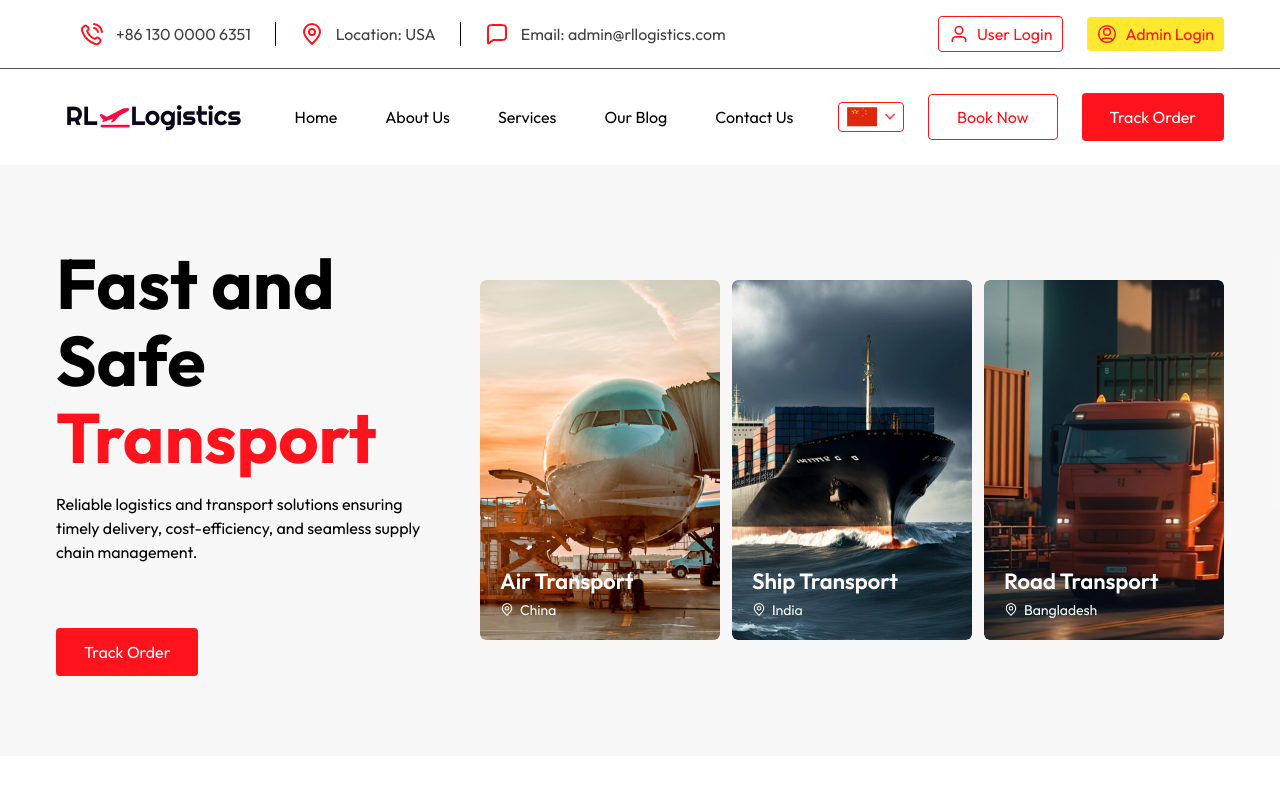
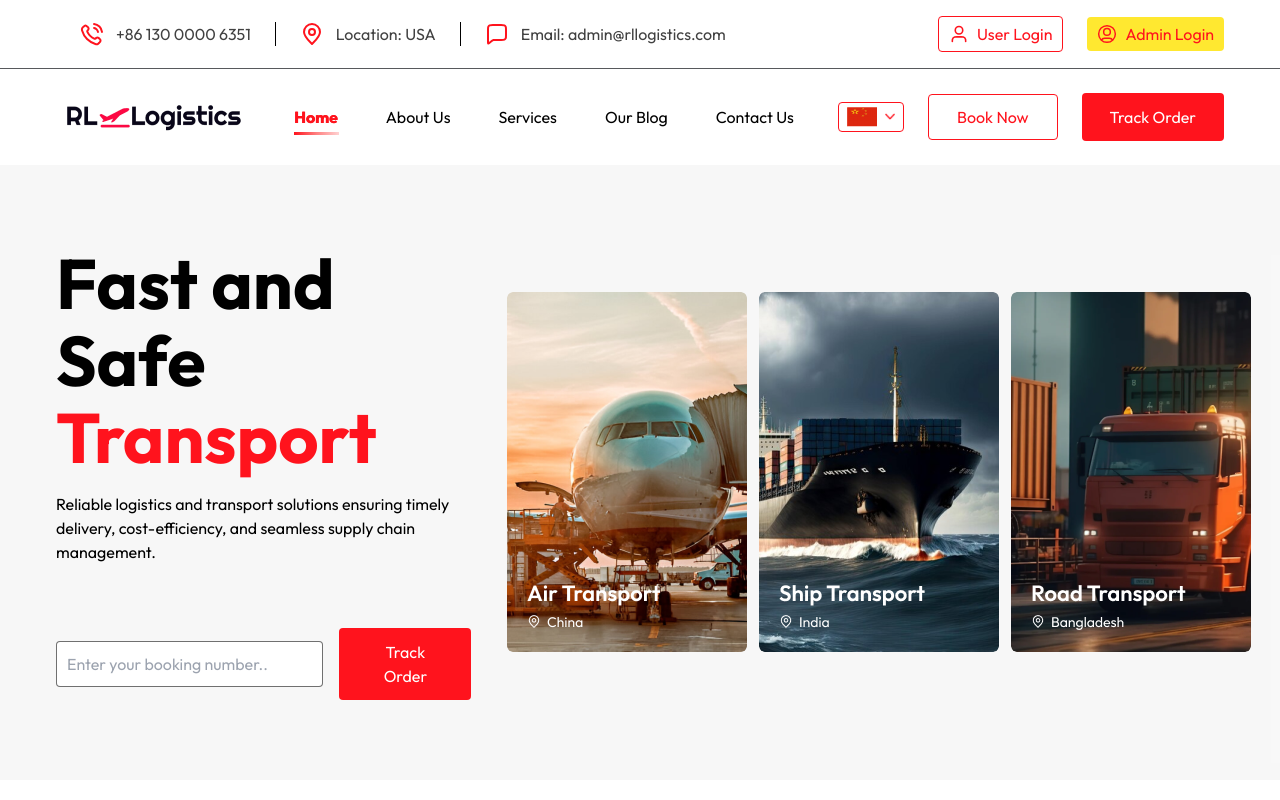
Before and after one commit to sourovBasu07/rl_logistics, a Next.js app: page / in a window 1280 px wide. Shown: the top 800 px of the page. Built offline with nearby package versions, Linux system fonts and the light colour scheme.

Commit message:
updated navbar

```diff
--- a/src/components/ContactUs.tsx
+++ b/src/components/ContactUs.tsx
@@ -31,6 +31,10 @@ const ContactUs = () => {
         center
         className="w-[900px] max-w-full"
       />
+      <div className="w-full flex items-start gap-14">
+        <div className="flex-1"></div>
+        <div className="flex-[1.35]"></div>
+      </div>
       <div className="w-full flex flex-col gap-3">
         {faqs.map((faq, index: number) => (
           <Faq key={index} {...faq} />
--- a/src/components/homepage/Hero.tsx
+++ b/src/components/homepage/Hero.tsx
@@ -53,6 +53,11 @@ const Hero = () => {
             </p>
           </div>
           <div className="flex items-center gap-4">
+            <input
+              type="text"
+              placeholder="Enter your booking number.."
+              className="w-[300px] border-[0.4px] border-[rgba(77,77,77,0.8)] rounded p-[.625rem]"
+            />
             <Button text="Track Order" />
           </div>
         </div>
--- a/src/components/navbar/Navbar.tsx
+++ b/src/components/navbar/Navbar.tsx
@@ -1,22 +1,108 @@
+"use client";
+
 import { navbarOptions } from "@/data";
 import Image from "next/image";
 import Link from "next/link";
 import Button from "@/components/shared/Button";
+import { usePathname } from "next/navigation";
+import { useState, useEffect, useRef } from "react";
 
 const Navbar = () => {
+  const pathname = usePathname();
+  const [activePosition, setActivePosition] = useState({
+    left: 0,
+    width: 0,
+    title: "",
+  });
+  const [clickedLink, setClickedLink] = useState<string | null>(null);
+  const navContainerRef = useRef<HTMLDivElement>(null);
+
+  useEffect(() => {
+    const activeLink =
+      navContainerRef.current?.querySelector(`[data-active="true"]`);
+
+    if (activeLink) {
+      const parentRect = navContainerRef?.current?.getBoundingClientRect();
+      const activeRect = activeLink.getBoundingClientRect();
+
+      setActivePosition({
+        left: activeRect.left - parentRect.left,
+        width: activeRect.width,
+        title: activeLink.textContent || "",
+      });
+    }
+
+    const timeout = setTimeout(() => {
+      setClickedLink(null);
+    }, 500);
+
+    return () => clearTimeout(timeout);
+  }, [pathname]);
+
+  const handleClick = (link: string) => {
+    setClickedLink(link);
+  };
+
   return (
     <div className="bg-white py-6">
-      <div className="container flex justify-between items-center">
-        <div className="">
+      <div className="container flex justify-between items-center relative">
+        {/* Logo */}
+        <div>
           <Image src="/images/logo.png" alt="Logo" width={194} height={36} />
         </div>
-        <div className="flex items-center gap-12">
+
+        {/* Navigation Links */}
+        <div
+          className="relative flex items-center gap-12"
+          ref={navContainerRef}
+        >
           {navbarOptions.map((nav) => (
-            <Link key={nav.link} href={nav.link}>
-              {nav.title}
-            </Link>
+            <div
+              key={nav.link}
+              data-active={pathname === nav.link} // Mark the active link
+              className="relative"
+            >
+              <Link
+                href={nav.link}
+                onClick={() => handleClick(nav.link)}
+                data-active={pathname === nav.link}
+                className={`block py-1 hover:text-gray-600 transition-opacity duration-700 ${
+                  clickedLink === nav.link
+                    ? "opacity-0 pointer-events-none"
+                    : pathname === nav.link
+                    ? "font-semibold text-primary"
+                    : "text-black"
+                }`}
+              >
+                {nav.title}
+              </Link>
+            </div>
           ))}
+
+          {/* Active Underline */}
+          <div
+            className="absolute h-[3px] bg-gradient-to-r from-[#FF131D] via-[#FF8181] to-[#FFD2D2] transition-all duration-300"
+            style={{
+              left: `${activePosition.left}px`,
+              width: `${activePosition.width}px`,
+              bottom: -2, // Adjust as needed to align the underline with the nav links
+            }}
+          />
+
+          <div
+            className="absolute text-primary whitespace-nowrap font-semibold transition-all duration-500"
+            style={{
+              left: `${activePosition.left}px`,
+              width: `${activePosition.width}px`,
+              // transform: "translateY(-20%)",
+              textAlign: "center",
+            }}
+          >
+            {activePosition.title}
+          </div>
         </div>
+
+        {/* Right Section */}
         <div className="flex items-center gap-6">
           <div className="flex items-center gap-2 border border-primary rounded px-2 py-1">
             <Image
@@ -39,4 +125,5 @@ const Navbar = () => {
     </div>
   );
 };
+
 export default Navbar;
--- a/src/components/navbar/TopBar.tsx
+++ b/src/components/navbar/TopBar.tsx
@@ -1,6 +1,7 @@
 import { topbarDetails } from "@/data";
 import Button from "../shared/Button";
 import Image from "next/image";
+import Link from "next/link";
 
 const TopBar = () => {
   return (
@@ -15,19 +16,23 @@ const TopBar = () => {
           ))}
         </div>
         <div className="flex items-center gap-6">
+          <Link href="/login">
             <Button
               style="outline"
               size="sm"
               text="User Login"
               icon="/icons/user_icon.svg"
             />
+          </Link>
 
+          <Link href="/admin">
             <Button
               style="secondary"
               size="sm"
               text="Admin Login"
               icon="/icons/user_circle_icon.svg"
             />
+          </Link>
         </div>
       </div>
       <div className="w-full h-[0.06rem] bg-[#57595C]" />
--- a/src/components/shared/Button.tsx
+++ b/src/components/shared/Button.tsx
@@ -10,10 +10,12 @@ type ButtonProps = {
 };
 
 const styles = {
-  primary: "bg-primary text-white",
-  secondary: "bg-[#FFE830] text-primary",
+  primary:
+    "bg-primary font-medium text-white hover:bg-secondary hover:text-primary",
+  secondary:
+    "bg-[#FFE830] font-medium text-primary hover:bg-primary hover:text-white",
   outline:
-    "bg-transparent text-primary px-7 py-[.625rem] rounded border border-primary font-medium",
+    "bg-transparent text-primary px-7 py-[.625rem] rounded border border-primary font-medium hover:bg-secondary hover:text-primary",
 };
 
 const sizes = {
@@ -30,7 +32,9 @@ const Button = ({
   onClick,
 }: ButtonProps) => {
   return (
-    <div className={`${styles[style]} ${sizes[size]} flex items-center gap-2`}>
+    <div
+      className={`${styles[style]} ${sizes[size]} flex items-center gap-2 duration-700 cursor-pointer`}
+    >
       {icon && <Image src={icon} alt="Icon" width={20} height={20} />}
       <button type={type} className={``} onClick={onClick}>
         {text}
--- a/tailwind.config.ts
+++ b/tailwind.config.ts
@@ -14,6 +14,7 @@ export default {
       },
       colors: {
         primary: "#FF131D",
+        secondary: "#FFE830",
         white: "#FFFFFF",
         black: "#000000",
         sectionBg: "rgba(246, 246, 246, 0.8)",
```
Lines whose indentation alone changed are shown as unchanged.
